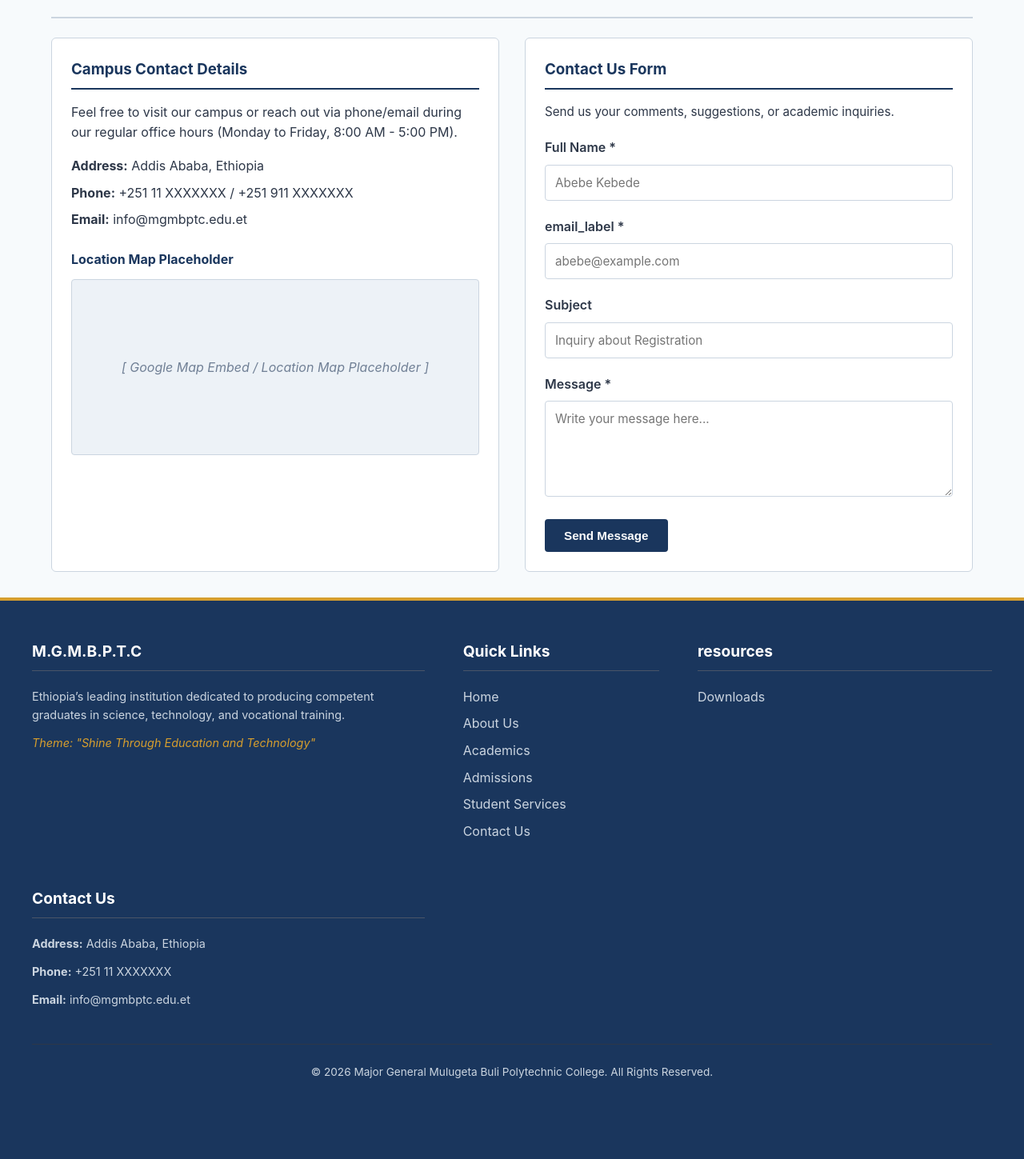
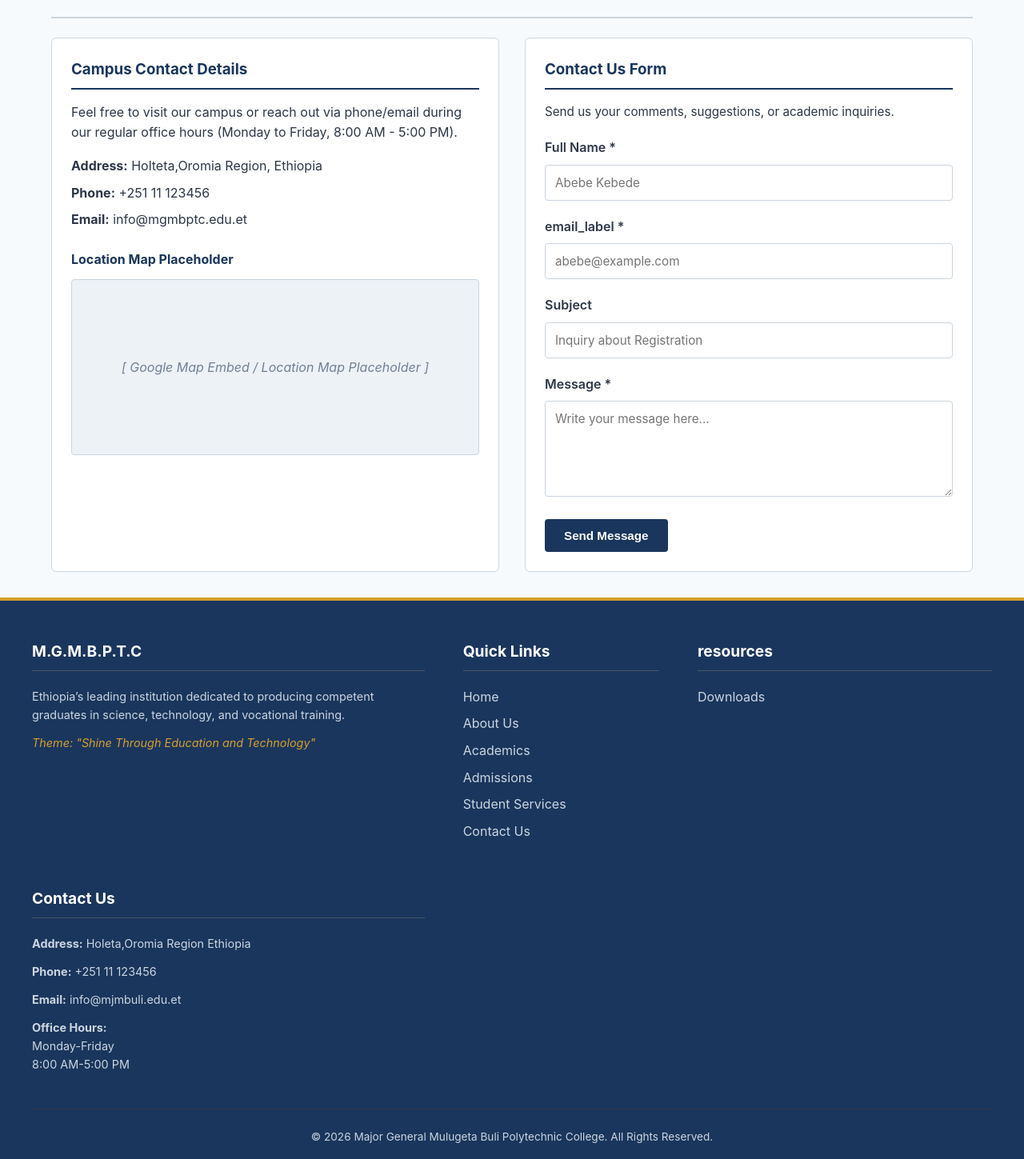
Before and after one commit to yohanan-tarekegn/Buli-project, a PHP site: page /contact.php in a window 1280 px wide. Shown: the part 234-1683 px from the top of the page at 80% size. Before the commit the page ends 1582 px from the top, so only its background shows below. Run offline with PHP 8.4, Linux system fonts and the light colour scheme.

Commit message:
edited the address

```diff
--- a/contact.php
+++ b/contact.php
@@ -48,8 +48,8 @@ if ($_SERVER['REQUEST_METHOD'] === 'POST') {
             Feel free to visit our campus or reach out via phone/email during our regular office hours (Monday to Friday, 8:00 AM - 5:00 PM).
         </p>
 
-        <p style="margin-bottom: 0.5rem;"><strong><?php echo __('address'); ?>:</strong> Addis Ababa, Ethiopia</p>
-        <p style="margin-bottom: 0.5rem;"><strong><?php echo __('phone'); ?>:</strong> +251 11 XXXXXXX / +251 911 XXXXXXX</p>
+        <p style="margin-bottom: 0.5rem;"><strong><?php echo __('address'); ?>:</strong> Holteta,Oromia Region, Ethiopia</p>
+        <p style="margin-bottom: 0.5rem;"><strong><?php echo __('phone'); ?>:</strong> +251 11 123456</p>
         <p style="margin-bottom: 1rem;"><strong><?php echo __('email'); ?>:</strong> info@mgmbptc.edu.et</p>
 
         <h4 style="margin-top: 1.5rem; margin-bottom: 0.75rem;">Location Map Placeholder</h4>
--- a/includes/footer.php
+++ b/includes/footer.php
@@ -35,9 +35,10 @@
                 <h3 ><a href="contact.php" style="color: white">
                             <?php echo __('nav_contact'); ?>
                         </a></h3>
-                <p><strong><?php echo __('address'); ?>:</strong> Addis Ababa, Ethiopia</p>
-                <p><strong><?php echo __('phone'); ?>:</strong> +251 11 XXXXXXX</p>
-                <p><strong><?php echo __('email'); ?>:</strong> info@mgmbptc.edu.et</p>
+                <p><strong><?php echo __('address'); ?>:</strong> Holeta,Oromia Region Ethiopia</p>
+                <p><strong><?php echo __('phone'); ?>:</strong> +251 11 123456</p>
+                <p><strong><?php echo __('email'); ?>:</strong> info@mjmbuli.edu.et</p>
+				 <p><strong><?php echo __('Office Hours'); ?>:<br></strong> Monday-Friday<br>8:00 AM-5:00 PM</p>
             </div>
         </div>
 
```
